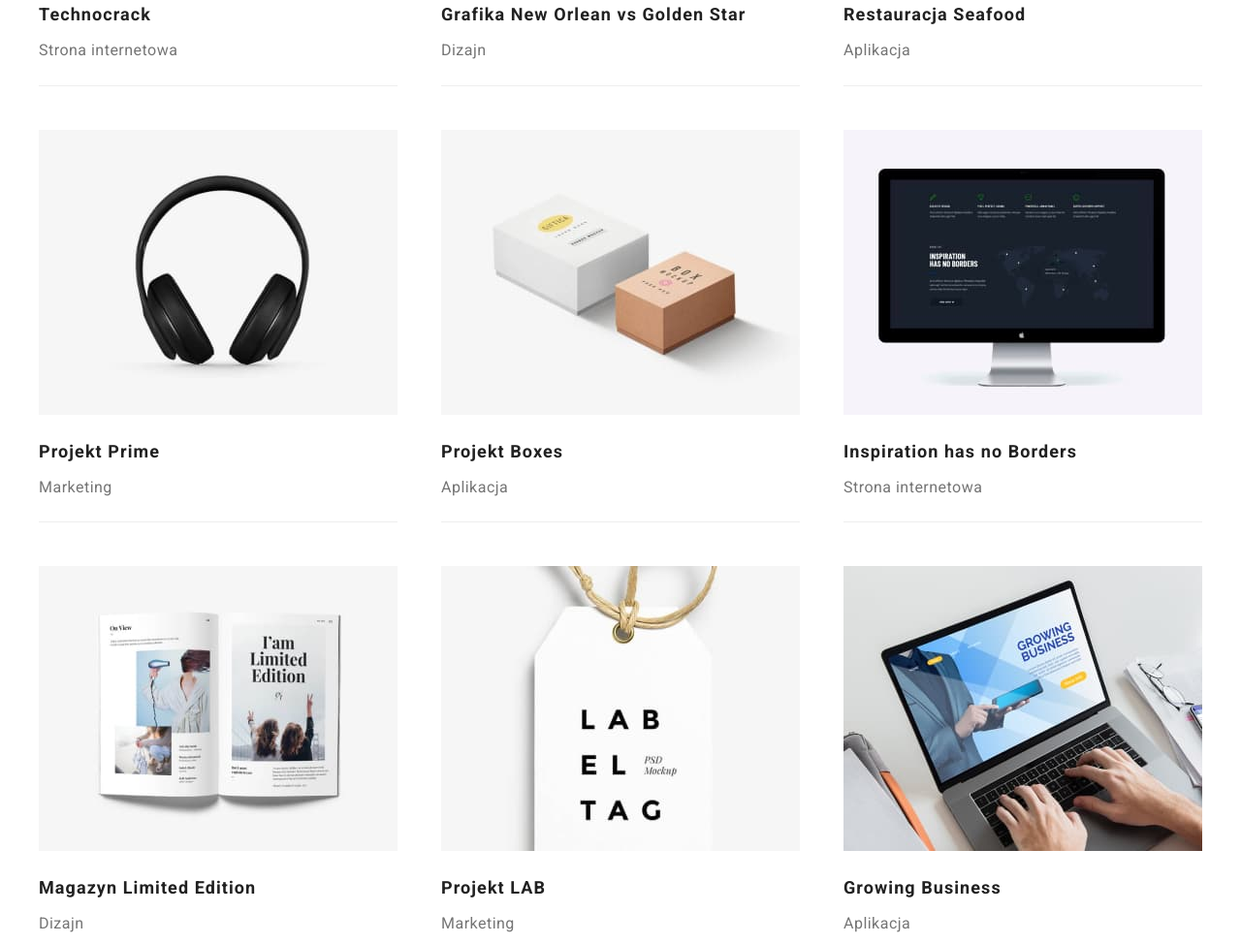
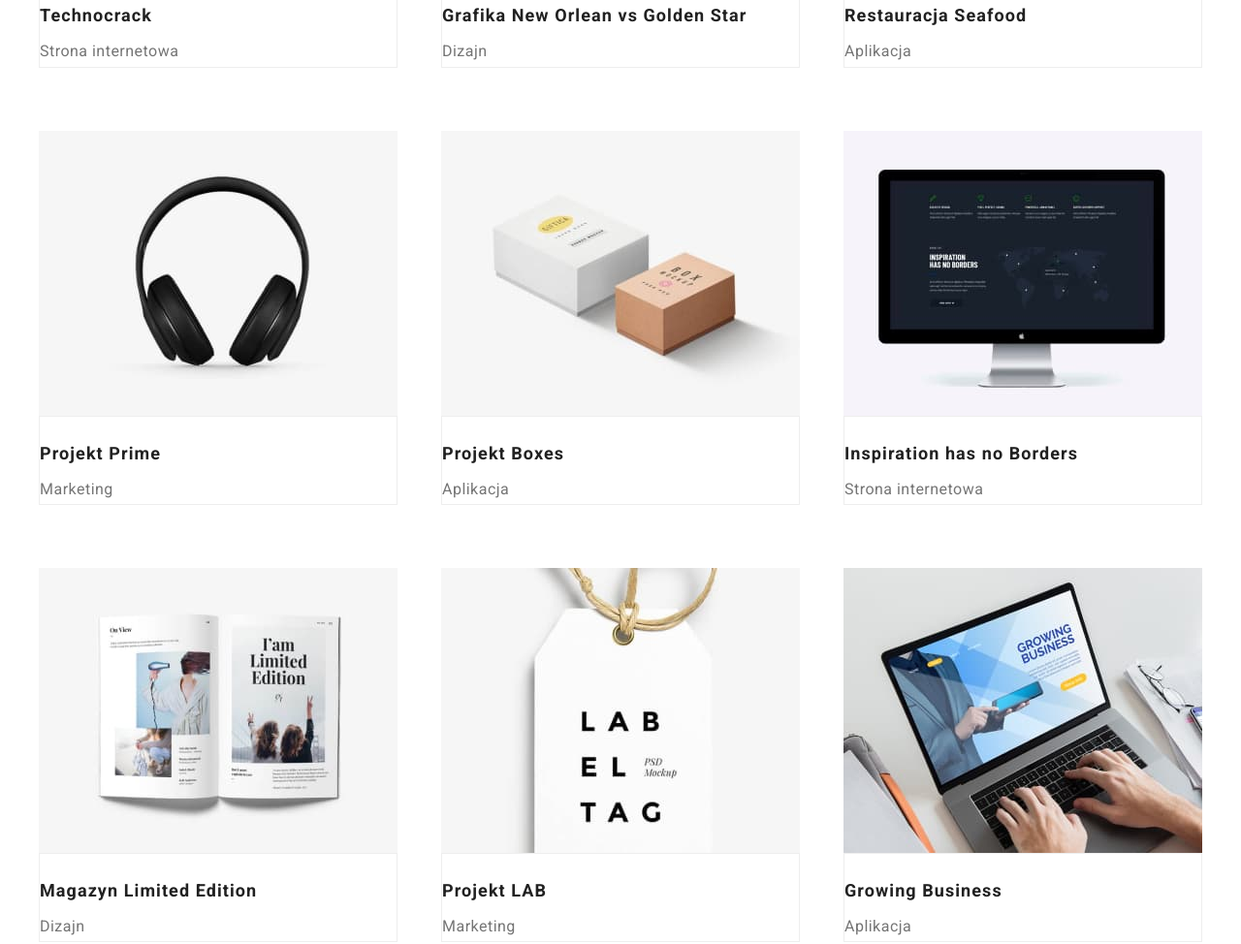
Before and after one commit to Astrix1234/goit-markup-hw-03, a plain HTML site: page portfolio.html in a window 1280 px wide. Shown: the part 580-1554 px from the top of the page at 97% size. Drawn offline with nearby package versions, Linux system fonts and the light colour scheme.

Commit message:
finishing corects

```diff
--- a/css/styles.css
+++ b/css/styles.css
@@ -278,8 +278,10 @@ body {
 }
 .prestentation-item {
   margin: 0;
-  border-bottom: 1px solid #eeeeee;
   padding-bottom: 20px;
+}
+.bordered {
+  border: 1px solid #eeeeee;
 }
 .title-portfoliopicture {
   font-size: 18px;
--- a/portfolio.html
+++ b/portfolio.html
@@ -88,7 +88,7 @@
                   width="370"
                   height="294"
                 />
-                <figcaption>
+                <figcaption class="bordered">
                   <h4 class="title-portfoliopicture">Technocrack</h4>
                   <p class="description-portfoliopicture" lang="pl">
                     Strona internetowa
@@ -105,7 +105,7 @@
                   width="370"
                   height="294"
                 />
-                <figcaption>
+                <figcaption class="bordered">
                   <h4 class="title-portfoliopicture" lang="pl">
                     Grafika New Orlean vs Golden Star
                   </h4>
@@ -122,7 +122,7 @@
                   width="370"
                   height="294"
                 />
-                <figcaption>
+                <figcaption class="bordered">
                   <h4 class="title-portfoliopicture" lang="pl">
                     Restauracja Seafood
                   </h4>
@@ -141,7 +141,7 @@
                   width="370"
                   height="294"
                 />
-                <figcaption>
+                <figcaption class="bordered">
                   <h4 class="title-portfoliopicture" lang="pl">
                     Projekt Prime
                   </h4>
@@ -158,7 +158,7 @@
                   width="370"
                   height="294"
                 />
-                <figcaption>
+                <figcaption class="bordered">
                   <h4 class="title-portfoliopicture" lang="pl">
                     Projekt Boxes
                   </h4>
@@ -177,7 +177,7 @@
                   width="370"
                   height="294"
                 />
-                <figcaption>
+                <figcaption class="bordered">
                   <h4 class="title-portfoliopicture">
                     Inspiration has no Borders
                   </h4>
@@ -196,7 +196,7 @@
                   width="370"
                   height="294"
                 />
-                <figcaption>
+                <figcaption class="bordered">
                   <h4 class="title-portfoliopicture">
                     Magazyn Limited Edition
                   </h4>
@@ -213,7 +213,7 @@
                   width="370"
                   height="294"
                 />
-                <figcaption>
+                <figcaption class="bordered">
                   <h4 class="title-portfoliopicture" lang="pl">Projekt LAB</h4>
                   <p class="description-portfoliopicture">Marketing</p>
                 </figcaption>
@@ -228,7 +228,7 @@
                   width="370"
                   height="294"
                 />
-                <figcaption>
+                <figcaption class="bordered">
                   <h4 class="title-portfoliopicture">Growing Business</h4>
                   <p class="description-portfoliopicture" lang="pl">
                     Aplikacja
```
